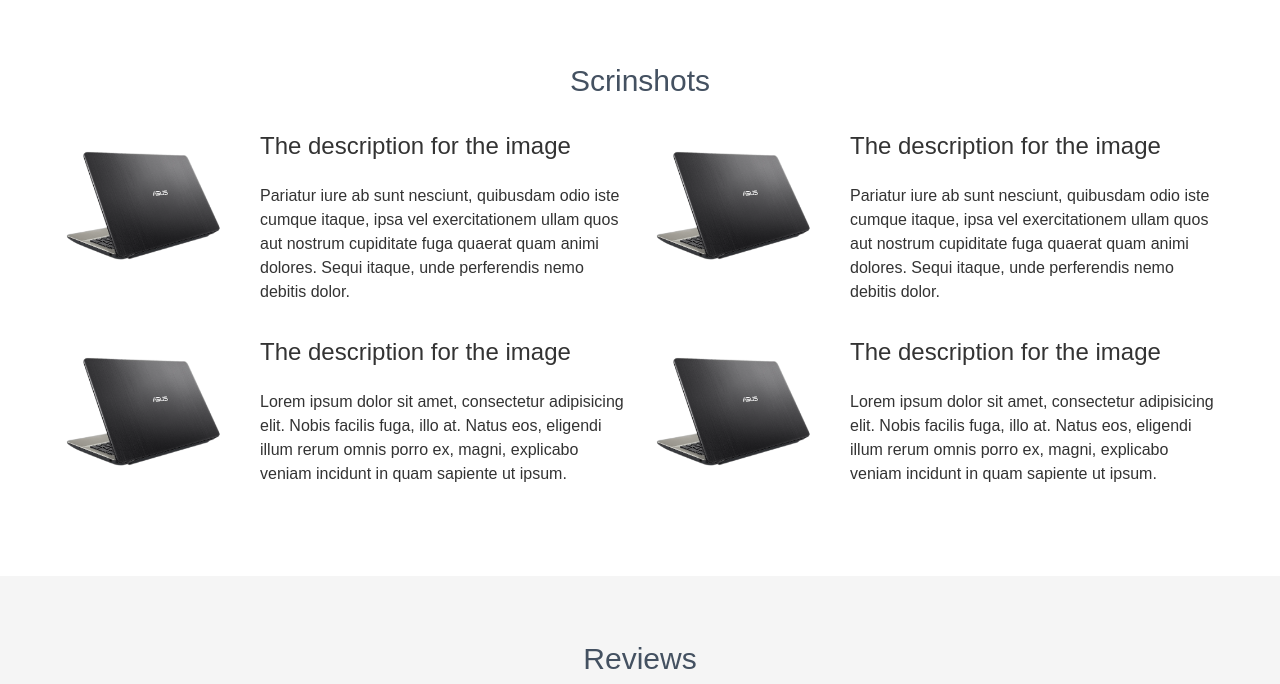
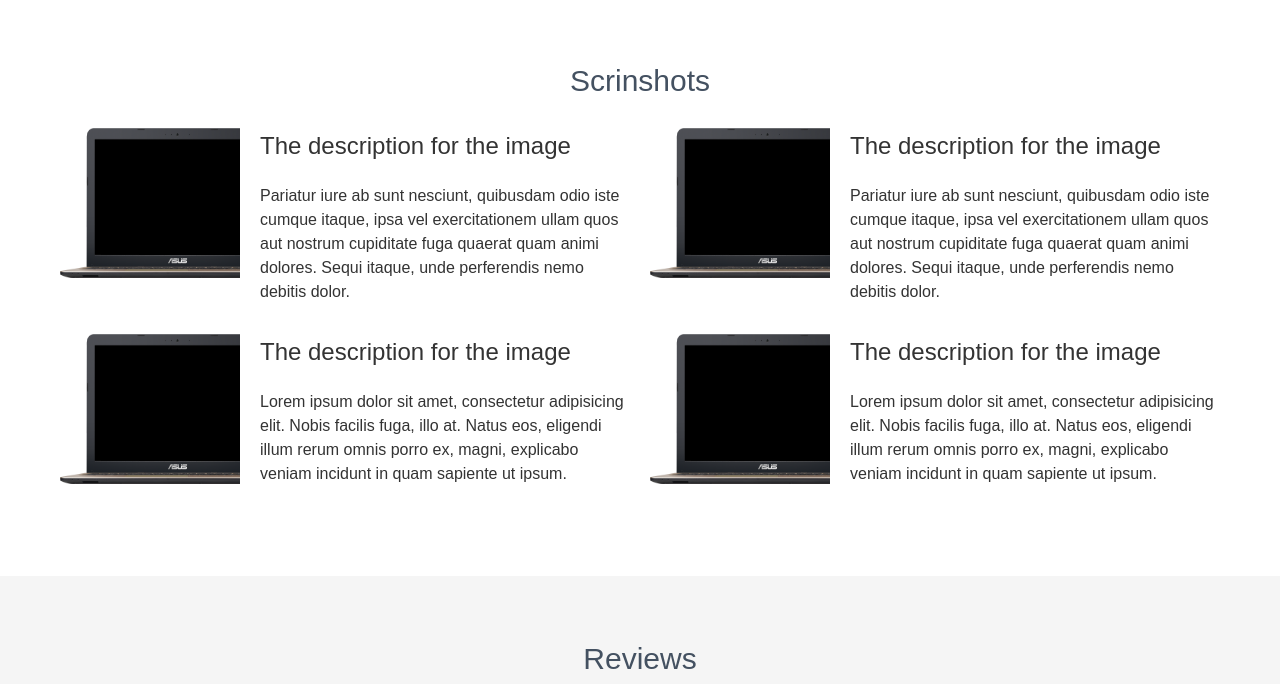
Before and after one commit to Gutsz/Template, a plain HTML site: page index.html in a window 1280 px wide. Shown: the part 1320-2004 px from the top of the page. Drawn offline with Linux system fonts and the light colour scheme.

Commit message:
change image

```diff
--- a/index.html
+++ b/index.html
@@ -97,7 +97,7 @@
                 <h3 class="title30">Scrinshots</h3>
                 <div class="scrinshots-list">
                     <div class="scrinshots-list__block">
-                        <img src="images/scrinshots.webp" alt="scrinshots">
+                        <img src="images/scrinshots.png" alt="scrinshots">
                         <div class="scrinshots-text">
                             <h4 class="title24">The description for the image</h4>
                             <p class="scrinshots-text__content">Pariatur iure ab sunt nesciunt, quibusdam odio iste
@@ -106,7 +106,7 @@
                         </div>
                     </div>
                     <div class="scrinshots-list__block">
-                        <img src="images/scrinshots.webp" alt="scrinshots">
+                        <img src="images/scrinshots.png" alt="scrinshots">
                         <div class="scrinshots-text">
                             <h4 class="title24">The description for the image</h4>
                             <p class="scrinshots-text__content">Pariatur iure ab sunt nesciunt, quibusdam odio iste
@@ -115,7 +115,7 @@
                         </div>
                     </div>
                     <div class="scrinshots-list__block">
-                        <img src="images/scrinshots.webp" alt="scrinshots">
+                        <img src="images/scrinshots.png" alt="scrinshots">
                         <div class="scrinshots-text">
                             <h4 class="title24">The description for the image</h4>
                             <p class="scrinshots-text__content">Lorem ipsum dolor sit amet, consectetur adipisicing
@@ -124,7 +124,7 @@
                         </div>
                     </div>
                     <div class="scrinshots-list__block">
-                        <img src="images/scrinshots.webp" alt="scrinshots">
+                        <img src="images/scrinshots.png" alt="scrinshots">
                         <div class="scrinshots-text">
                             <h4 class="title24">The description for the image</h4>
                             <p class="scrinshots-text__content">Lorem ipsum dolor sit amet, consectetur adipisicing
```
Also changed, not shown: images/Scrinshots.png (added).
